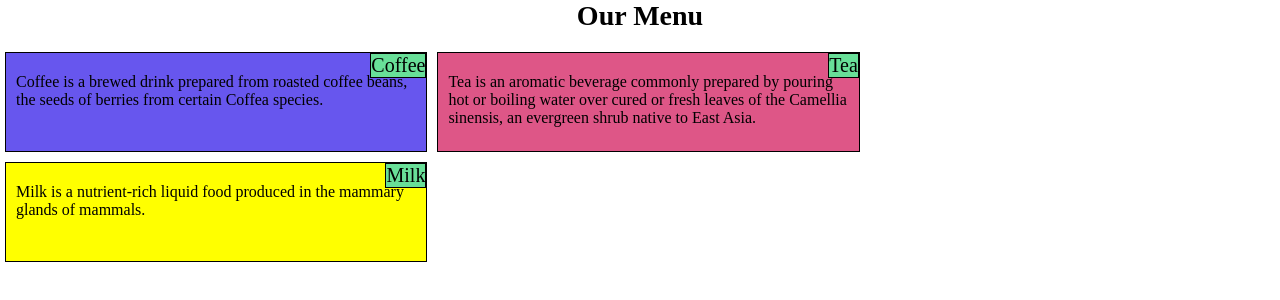
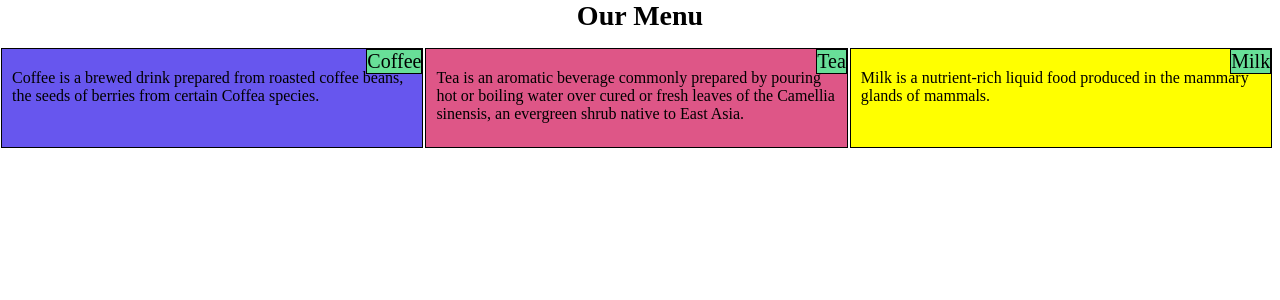
Before and after one commit to AnushaCherukuri04/mod2_sol, a plain HTML site: page index.html in a window 1280 px wide. Drawn offline with Linux system fonts and the light colour scheme.

Commit message:
Update index.html

```diff
--- a/index.html
+++ b/index.html
@@ -36,9 +36,8 @@ top:10px;
 
 }
 section {
-  box-sizing: border-box;
   border: 1px solid black;
-  margin: 5px;
+  margin: 1px;
   padding: 10px;
   position: relative;
   overflow:auto;
```
